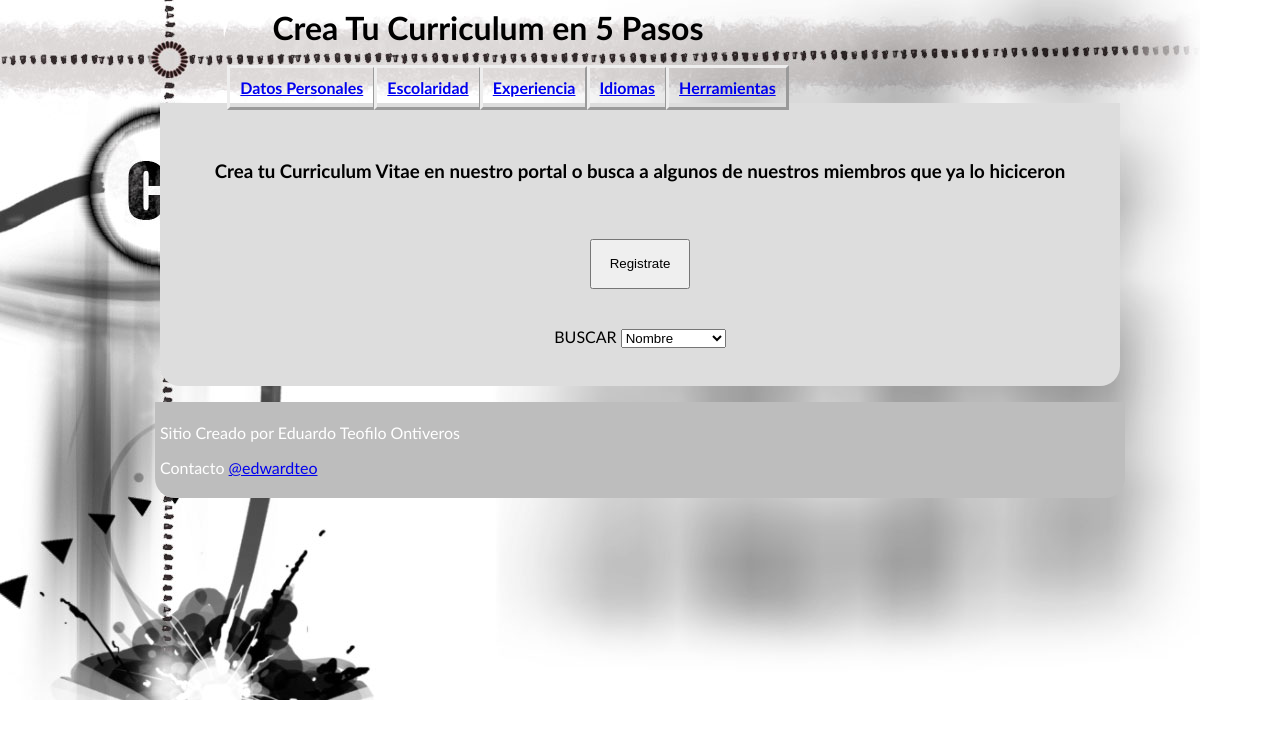
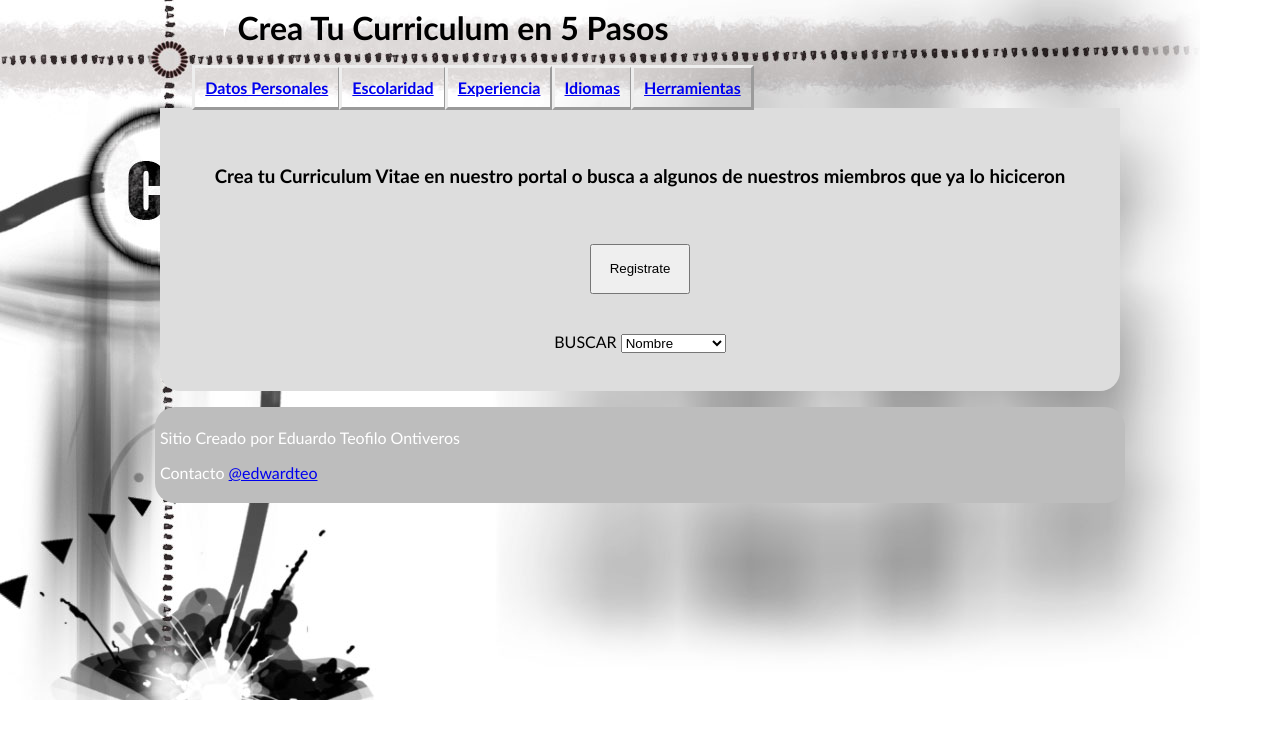
Before and after one commit to Edwardteo/cvform, a PHP site: page / in a window 1280 px wide. Shown: the top 739 px of the page. Run offline with PHP 8.4, Linux system fonts and the light colour scheme.

Commit message:
actualizacion

```diff
--- a/css.css
+++ b/css.css
@@ -28,10 +28,10 @@ li
 header
 {
 	width: 960px;
-	margin-left: 0px;
+	margin-left: -35px;
 	font-family: calibri;
 	text-align: center;
-	margin-bottom:-20px;
+	margin-bottom:-15px;
 }
 body
 {
@@ -49,8 +49,25 @@ footer
 	margin: 0 auto;
 	width: 960px;
 	text-align: left;
-	border-radius: 0 0 20px 20px;
+	border-radius: 20px;
 	padding: 5px;
 	color:#FFF;
 	background-color: #BDBDBD;
 }
+#izq
+{
+	margin-right: 30px;
+	text-align: right;
+}
+#body
+{
+	background-image: none;
+	background-color: #FFF;
+}
+#centro
+{
+	width: 960px;
+	margin: 0 auto;
+	text-align: center;
+	font-family: calibri;
+}
```
